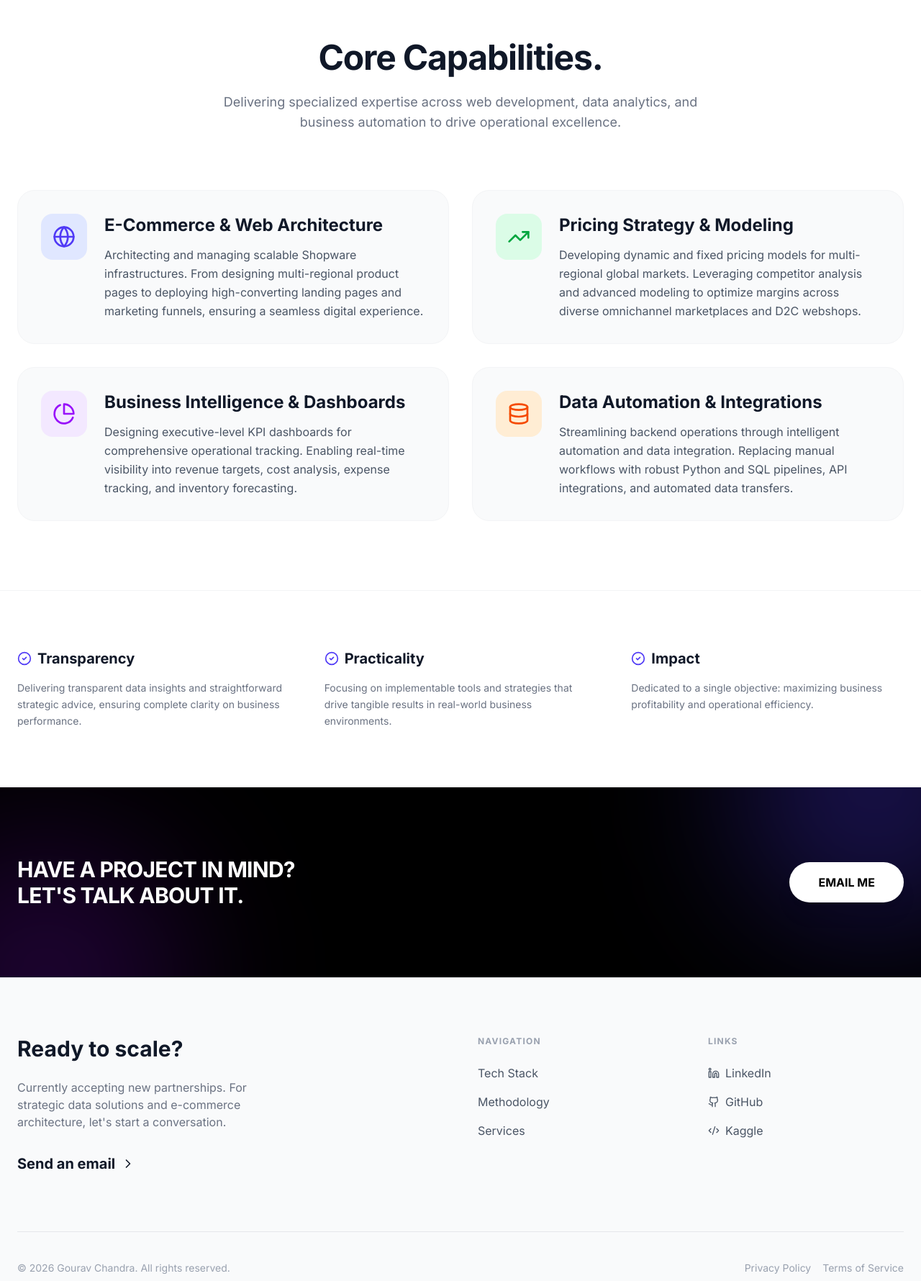
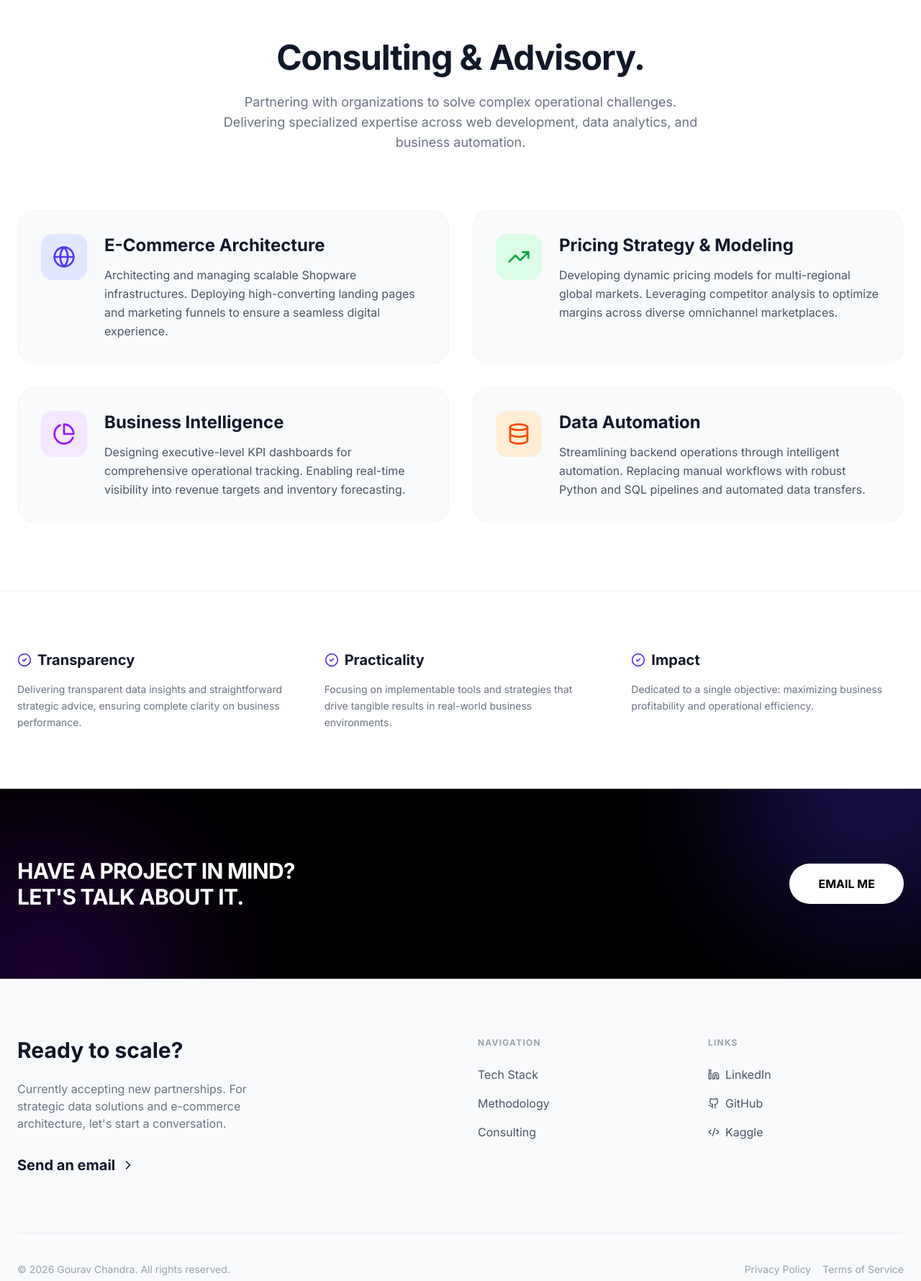
Before and after one commit to ransomfish339/vizjourney.github.io, a React (Vite) app: page / in a window 1280 px wide. Shown: the part 2375-4155 px from the top of the page at 72% size. Built offline with nearby package versions, Linux system fonts and the light colour scheme.

Commit message:
Revamp service section

```diff
--- a/src/App.tsx
+++ b/src/App.tsx
@@ -298,8 +298,8 @@ export default function App() {
         </div>
       </section>
 
-      {/* Services */}
-      <section id="services" className="py-24 px-6 bg-white dark:bg-gray-950 transition-colors">
+      {/* Consulting */}
+      <section id="consulting" className="py-24 px-6 bg-white dark:bg-gray-950 transition-colors">
         <div className="max-w-7xl mx-auto">
           <motion.div
             initial="hidden"
@@ -308,9 +308,9 @@ export default function App() {
             variants={fadeInUp}
             className="text-center mb-20"
           >
-            <h2 className="text-3xl md:text-5xl font-bold mb-6 text-gray-900 dark:text-white tracking-tight">Core Capabilities.</h2>
+            <h2 className="text-3xl md:text-5xl font-bold mb-6 text-gray-900 dark:text-white tracking-tight">Consulting & Advisory.</h2>
             <p className="text-gray-500 dark:text-gray-400 max-w-2xl mx-auto text-lg">
-              Delivering specialized expertise across web development, data analytics, and business automation to drive operational excellence.
+              Partnering with organizations to solve complex operational challenges. Delivering specialized expertise across web development, data analytics, and business automation.
             </p>
           </motion.div>
 
@@ -322,10 +322,10 @@ export default function App() {
             className="grid md:grid-cols-2 gap-8"
           >
             {[
-              { icon: Globe, color: "text-indigo-600 dark:text-indigo-400", bg: "bg-indigo-100 dark:bg-indigo-900/30", title: "E-Commerce & Web Architecture", desc: "Architecting and managing scalable Shopware infrastructures. From designing multi-regional product pages to deploying high-converting landing pages and marketing funnels, ensuring a seamless digital experience." },
-              { icon: TrendingUp, color: "text-green-600 dark:text-green-400", bg: "bg-green-100 dark:bg-green-900/30", title: "Pricing Strategy & Modeling", desc: "Developing dynamic and fixed pricing models for multi-regional global markets. Leveraging competitor analysis and advanced modeling to optimize margins across diverse omnichannel marketplaces and D2C webshops." },
-              { icon: PieChart, color: "text-purple-600 dark:text-purple-400", bg: "bg-purple-100 dark:bg-purple-900/30", title: "Business Intelligence & Dashboards", desc: "Designing executive-level KPI dashboards for comprehensive operational tracking. Enabling real-time visibility into revenue targets, cost analysis, expense tracking, and inventory forecasting." },
-              { icon: Database, color: "text-orange-600 dark:text-orange-400", bg: "bg-orange-100 dark:bg-orange-900/30", title: "Data Automation & Integrations", desc: "Streamlining backend operations through intelligent automation and data integration. Replacing manual workflows with robust Python and SQL pipelines, API integrations, and automated data transfers." }
+              { icon: Globe, color: "text-indigo-600 dark:text-indigo-400", bg: "bg-indigo-100 dark:bg-indigo-900/30", title: "E-Commerce Architecture", desc: "Architecting and managing scalable Shopware infrastructures. Deploying high-converting landing pages and marketing funnels to ensure a seamless digital experience." },
+              { icon: TrendingUp, color: "text-green-600 dark:text-green-400", bg: "bg-green-100 dark:bg-green-900/30", title: "Pricing Strategy & Modeling", desc: "Developing dynamic pricing models for multi-regional global markets. Leveraging competitor analysis to optimize margins across diverse omnichannel marketplaces." },
+              { icon: PieChart, color: "text-purple-600 dark:text-purple-400", bg: "bg-purple-100 dark:bg-purple-900/30", title: "Business Intelligence", desc: "Designing executive-level KPI dashboards for comprehensive operational tracking. Enabling real-time visibility into revenue targets and inventory forecasting." },
+              { icon: Database, color: "text-orange-600 dark:text-orange-400", bg: "bg-orange-100 dark:bg-orange-900/30", title: "Data Automation", desc: "Streamlining backend operations through intelligent automation. Replacing manual workflows with robust Python and SQL pipelines and automated data transfers." }
             ].map((service, idx) => (
               <motion.div key={idx} variants={fadeInUp} className="p-8 rounded-3xl bg-gray-50 dark:bg-gray-900 border border-gray-100 dark:border-gray-800 hover:shadow-xl transition-all flex flex-col sm:flex-row gap-6">
                 <div className={`w-16 h-16 rounded-2xl ${service.bg} flex items-center justify-center flex-shrink-0`}>
@@ -409,7 +409,7 @@ export default function App() {
               <ul className="space-y-4">
                 <li><a href="#expertise" className="text-gray-600 dark:text-gray-400 hover:text-black dark:hover:text-white transition-colors">Tech Stack</a></li>
                 <li><a href="#process" className="text-gray-600 dark:text-gray-400 hover:text-black dark:hover:text-white transition-colors">Methodology</a></li>
-                <li><a href="#services" className="text-gray-600 dark:text-gray-400 hover:text-black dark:hover:text-white transition-colors">Services</a></li>
+                <li><a href="#consulting" className="text-gray-600 dark:text-gray-400 hover:text-black dark:hover:text-white transition-colors">Consulting</a></li>
               </ul>
             </div>
             <div>
```
